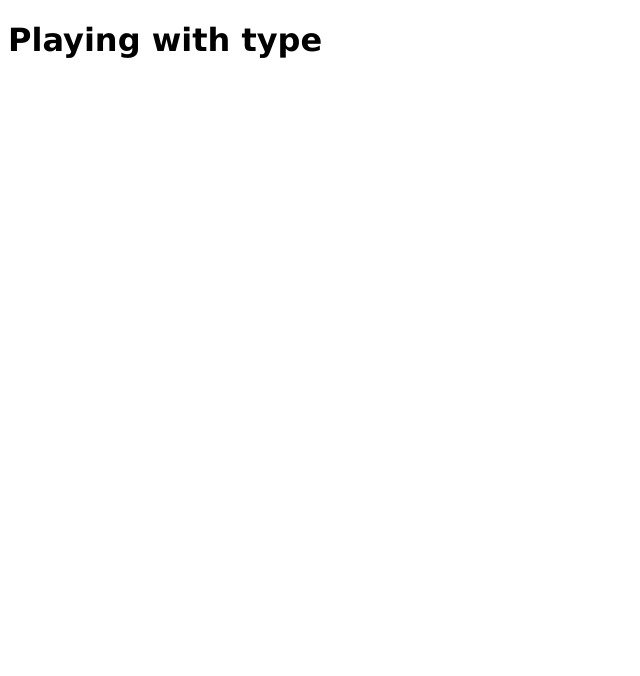
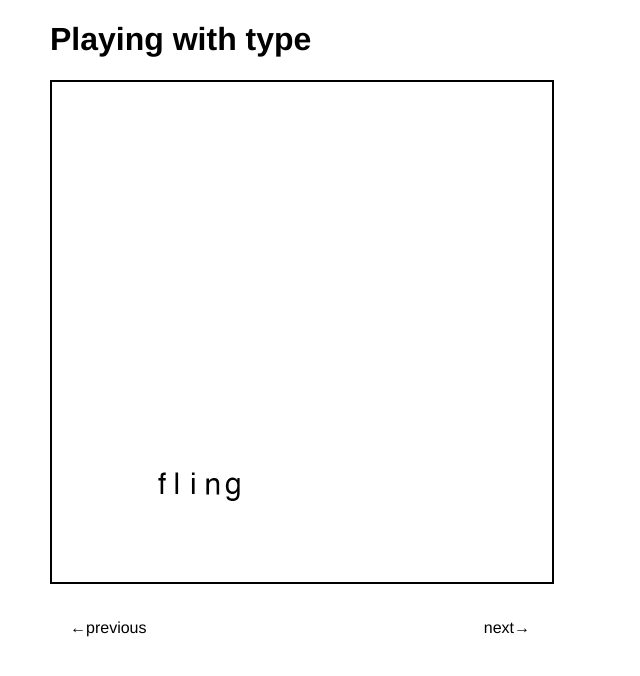
Before and after one commit to westleyc30/playing-with-type, a plain HTML site: page index.html in a window 1280 px wide. Shown: the whole page, without its empty margins (0-640 px from the left). Drawn offline with Linux system fonts and the light colour scheme; a web font is replaced by a local one.

Commit message:
finished product

```diff
--- a/index.html
+++ b/index.html
@@ -6,12 +6,23 @@
   <meta name="viewport" content="width=device-width, initial-scale=1.0">
   <meta http-equiv="X-UA-Compatible" content="ie=edge">
   <title>Playing with type</title>
+  <link href="https://fonts.googleapis.com/css?family=BioRhyme" rel="stylesheet">
   <link rel="stylesheet" href="styles.css">
 </head>
 
 <body>
-  <h1>Playing with type</h1>
+  <div class="container">
+    <h1>Playing with type</h1>
+    <figure id="image">
 
+    </figure>
+    <div class="controls">
+      <div class="button" id="previous">&larr;previous</div>
+      <div class="button" id="next">next&rarr;</div>
+    </div>
+  </div>
+
+  <script src="main.js"></script>
 </body>
 
 </html>
--- a/main.js
+++ b/main.js
@@ -1 +1,43 @@
-console.log('hi')
+const nextBtn = document.getElementById('next');
+const prevBtn = document.getElementById('previous');
+const image = document.getElementById('image');
+let slide = 0;
+const images = [
+  ['fling.gif', 'fling'],
+  ['impact.gif', 'impact'],
+  ['magnify.gif', 'magnify'],
+  ['shuffle.gif', 'shuffle'],
+  ['squish.gif', 'squish'],
+  ['volcano.gif', 'volcano']
+];
+
+image.innerHTML = `<img src="img/${images[slide][0]}" alt="${
+  images[slide][1]
+}">`;
+
+nextBtn.addEventListener('click', e => {
+  if (slide < images.length - 1) {
+    slide++;
+    image.innerHTML = `<img src="img/${images[slide][0]}" alt="${
+      images[slide][1]
+    }">`;
+  } else {
+    slide = 0;
+    image.innerHTML = `<img src="img/${images[slide][0]}" alt="${
+      images[slide][1]
+    }">`;
+  }
+});
+prevBtn.addEventListener('click', e => {
+  if (slide > 0) {
+    slide--;
+    image.innerHTML = `<img src="img/${images[slide][0]}" alt="${
+      images[slide][1]
+    }">`;
+  } else {
+    slide = images.length - 1;
+    image.innerHTML = `<img src="img/${images[slide][0]}" alt="${
+      images[slide][1]
+    }">`;
+  }
+});
--- a/styles.css
+++ b/styles.css
@@ -1,4 +1,43 @@
+html {
+  margin: 0;
+  padding: 0;
+}
 body {
-  font-family: 'Lucida Sans', 'Lucida Sans Regular', 'Lucida Grande',
-    'Lucida Sans Unicode', Geneva, Verdana, sans-serif;
+  font-family: 'BioRhyme', 'Franklin Gothic Medium', 'Arial Narrow', Arial,
+    sans-serif;
+  display: flex;
+  flex-direction: column;
+  width: 600px;
+  max-width: 100%;
+  box-sizing: border-box;
+  margin: 0;
+  padding: 0;
 }
+img {
+  display: block;
+  width: 100%;
+  border: 2px solid black;
+}
+figure {
+  width: 100%;
+  margin: 0;
+}
+.container {
+  display: flex;
+  flex-direction: column;
+  width: 500px;
+  max-width: 95%;
+  margin: 0 auto;
+  position: relative;
+}
+
+.controls {
+  display: flex;
+  margin-top: 15px;
+  justify-content: space-between;
+  /* width: 90%; */
+}
+.button {
+  cursor: pointer;
+  padding: 20px;
+}
```
Also changed, not shown: img/fling.gif (added), img/impact.gif (added), img/magnify.gif (added), img/shuffle.gif (added), img/squish.gif (added), img/volcano.gif (added).
